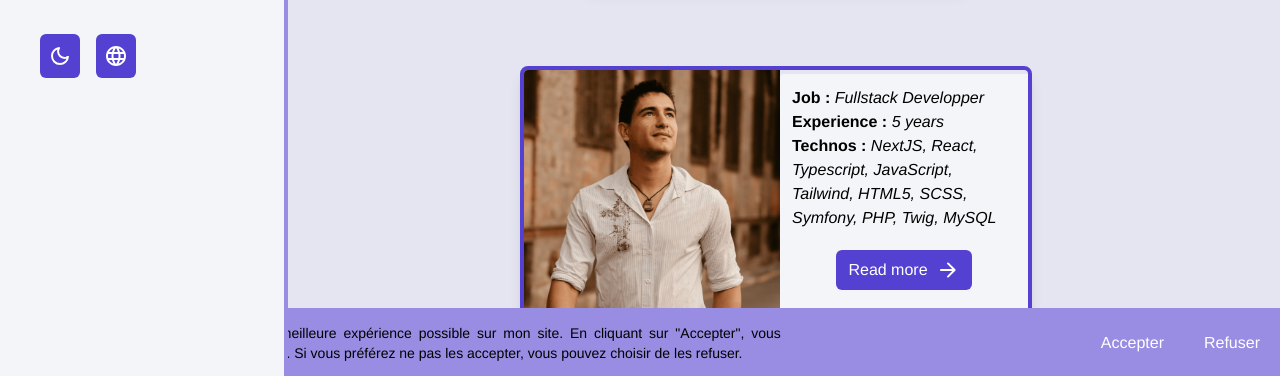
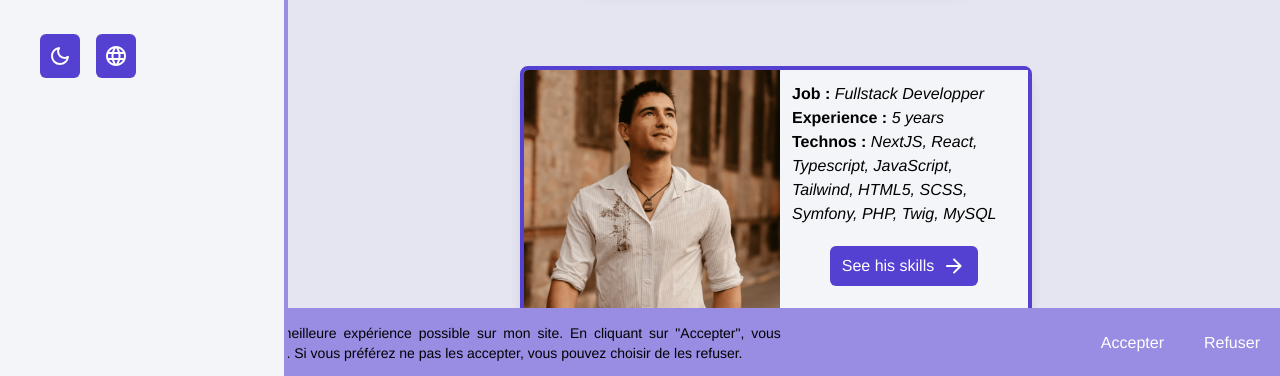
Before and after one commit to robinPoncon/portfolio2024, a Next.js app: page /en in a window 1280 px wide. Shown: the part 422-798 px from the top of the page. Built offline with nearby package versions, Linux system fonts and the light colour scheme.

Commit message:
fix accessibility content for google lighthouse

```diff
--- a/messages/en.json
+++ b/messages/en.json
@@ -14,7 +14,7 @@
 		"fullstack-developper": "Fullstack Developper",
 		"experience": "Experience",
 		"year": "years",
-		"read-more": "Read more",
+		"see-his-skills": "See his skills",
 		"number-of-projects": "Number of projects completed",
 		"see-his-github": "See his github",
 		"download-cv": "Download Robin's CV",
--- a/messages/fr.json
+++ b/messages/fr.json
@@ -14,7 +14,7 @@
 		"fullstack-developper": "Développeur Fullstack",
 		"experience": "Expérience",
 		"year": "ans",
-		"read-more": "En savoir plus",
+		"see-his-skills": "Voir ses compétences",
 		"number-of-projects": "Nombre de projets réalisés",
 		"see-his-github": "Voir son github",
 		"download-cv": "Télécharger le CV de Robin",
--- a/src/app/[locale]/page.tsx
+++ b/src/app/[locale]/page.tsx
@@ -107,7 +107,7 @@ export default function Home() {
 						width={256}
 						height={256}
 					/>
-					<div className="p-2 bg-lighterBg dark:bg-greyBg rounded-b-[4px] md:rounded-l-[4px] md:p-3 md:my-auto">
+					<div className="p-2 bg-lighterBg dark:bg-greyBg rounded-b-[4px] md:rounded-l-[4px] md:p-3">
 						<p>
 							<strong>{t("job")} :</strong>{" "}
 							<span className="italic">{t("fullstack-developper")}</span>
@@ -127,7 +127,7 @@ export default function Home() {
 							className="flex gap-2 bg-customViolet w-fit px-3 py-2 rounded-md text-white mx-auto my-5 hover:bg-hoverBtn hover:shadow-lg"
 							href={`${locale}/skills`}
 						>
-							<p>{t("read-more")}</p>
+							<p>{t("see-his-skills")}</p>
 							<Image
 								alt="icon arrow right"
 								src="/icons/arrowForward_icon.svg"
--- a/src/app/[locale]/projects/page.tsx
+++ b/src/app/[locale]/projects/page.tsx
@@ -19,9 +19,7 @@ const ProjectsPage = () => {
 				<p className="mt-2">{t("check-his-projects")}</p>
 			</div>
 			<article className="bg-lighterBg dark:bg-greyBg py-10 px-4 rounded-md flex flex-col gap-4 shadow-lg w-full max-w-2xl mx-auto">
-				<h2 className="titleFont text-lg text-center font-bold text-customViolet">
-					{t("roots-of-healing")}
-				</h2>
+				<h2 className="titleFont text-lg text-center font-bold">{t("roots-of-healing")}</h2>
 				<Image
 					className="mx-auto"
 					alt="image projet les racines de la guérison"
```
